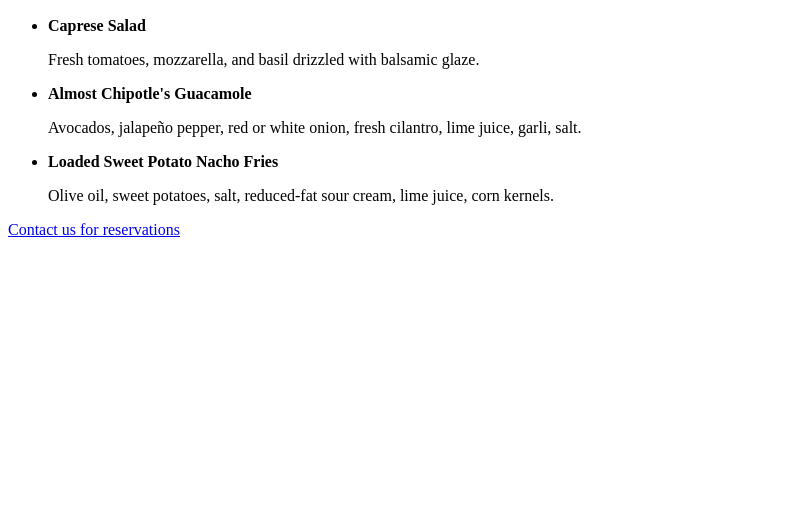
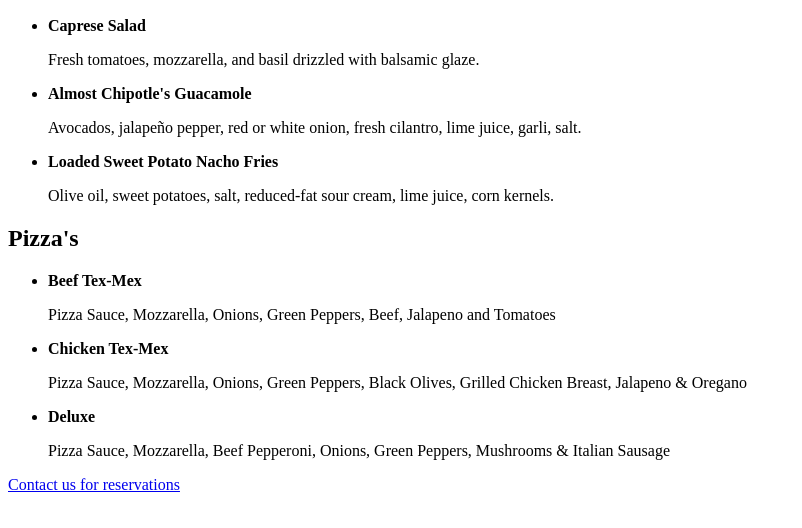
Before and after one commit to wa1ead/HTML_Project2, a plain HTML site: page index.html in a window 1280 px wide. Shown: the part 110-638 px from the top of the page, without its empty margins (0-802 px from the left). Drawn offline with Linux system fonts and the light colour scheme.

Commit message:
create pizza's list

```diff
--- a/index.html
+++ b/index.html
@@ -33,6 +33,31 @@
       </li>
     </ul>
 
+    <h2>Pizza's</h2>
+    <ul>
+      <li>
+        <strong>Beef Tex-Mex</strong>
+        <p>
+          Pizza Sauce, Mozzarella, Onions, Green Peppers, Beef, Jalapeno and
+          Tomatoes
+        </p>
+      </li>
+      <li>
+        <strong>Chicken Tex-Mex</strong>
+        <p>
+          Pizza Sauce, Mozzarella, Onions, Green Peppers, Black Olives, Grilled
+          Chicken Breast, Jalapeno & Oregano
+        </p>
+      </li>
+      <li>
+        <strong>Deluxe</strong>
+        <p>
+          Pizza Sauce, Mozzarella, Beef Pepperoni, Onions, Green Peppers,
+          Mushrooms & Italian Sausage
+        </p>
+      </li>
+    </ul>
+
     <p><a href="contact.html">Contact us for reservations</a></p>
   </body>
 </html>
```
